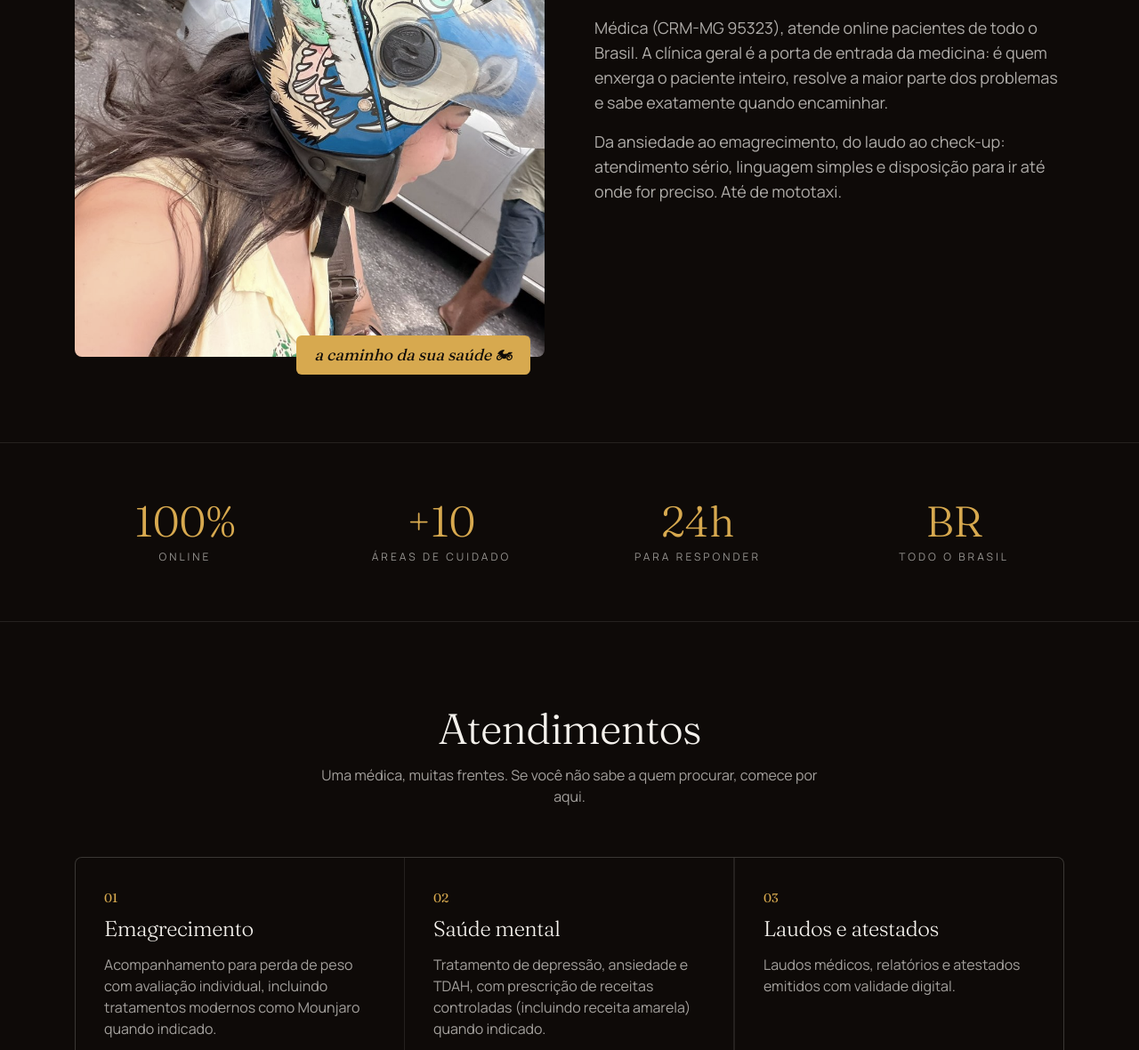
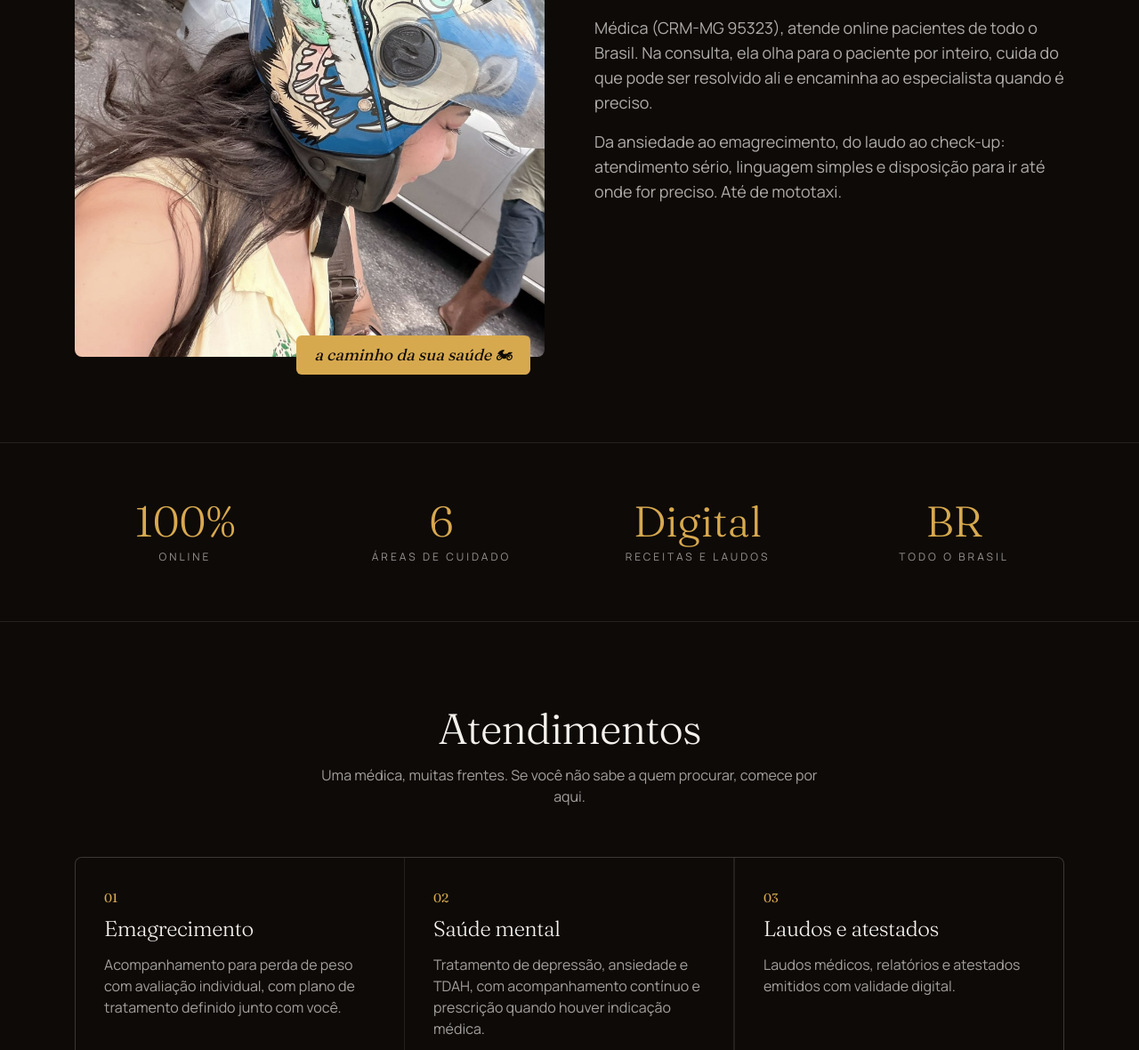
Before and after one commit to mlvalli/mlvalli.github.io, a plain HTML site: page index.html in a window 1280 px wide. Shown: the part 1600-2780 px from the top of the page at 89% size. Drawn offline with Linux system fonts and the light colour scheme.

Commit message:
Ajusta textos às regras do CFM e do Google

```diff
--- a/index.html
+++ b/index.html
@@ -4,17 +4,17 @@
   <meta charset="utf-8" />
   <meta name="viewport" content="width=device-width, initial-scale=1" />
   <title>Dra. Maria Luiza Valli | Médica Online · CRM-MG 95323</title>
-  <meta name="description" content="Consulta médica online com a Dra. Maria Luiza Valli: clínica geral, saúde mental (depressão, ansiedade, TDAH), emagrecimento, calvície, laudos e medicina do trabalho. Agende pelo WhatsApp." />
-  <meta name="keywords" content="médica online, consulta online, clínica geral, telemedicina, emagrecimento, mounjaro, depressão, ansiedade, TDAH, laudo médico, medicina do trabalho, calvície" />
+  <meta name="description" content="Consulta médica online com a Dra. Maria Luiza Valli: consultas, check-up, saúde mental (depressão, ansiedade, TDAH), emagrecimento, calvície, laudos e medicina do trabalho. Agende pelo WhatsApp." />
+  <meta name="keywords" content="médica online, consulta online, check-up, telemedicina, emagrecimento, depressão, ansiedade, TDAH, laudo médico, medicina do trabalho, calvície" />
   <meta name="robots" content="index, follow" />
   <meta name="author" content="Dra. Maria Luiza Valli" />
   <meta property="og:locale" content="pt_BR" />
   <meta property="og:title" content="Dra. Maria Luiza Valli | Médica Online · CRM-MG 95323" />
-  <meta property="og:description" content="Consulta médica online com a Dra. Maria Luiza Valli: clínica geral, saúde mental (depressão, ansiedade, TDAH), emagrecimento, calvície, laudos e medicina do trabalho. Agende pelo WhatsApp." />
+  <meta property="og:description" content="Consulta médica online com a Dra. Maria Luiza Valli: consultas, check-up, saúde mental (depressão, ansiedade, TDAH), emagrecimento, calvície, laudos e medicina do trabalho. Agende pelo WhatsApp." />
   <meta property="og:type" content="website" />
   <meta name="twitter:card" content="summary_large_image" />
   <meta name="twitter:title" content="Dra. Maria Luiza Valli | Médica Online · CRM-MG 95323" />
-  <meta name="twitter:description" content="Consulta médica online com a Dra. Maria Luiza Valli: clínica geral, saúde mental (depressão, ansiedade, TDAH), emagrecimento, calvície, laudos e medicina do trabalho. Agende pelo WhatsApp." />
+  <meta name="twitter:description" content="Consulta médica online com a Dra. Maria Luiza Valli: consultas, check-up, saúde mental (depressão, ansiedade, TDAH), emagrecimento, calvície, laudos e medicina do trabalho. Agende pelo WhatsApp." />
   <link rel="icon" href="favicon.ico" type="image/x-icon" />
   <link rel="preconnect" href="https://fonts.googleapis.com" />
   <link rel="preconnect" href="https://fonts.gstatic.com" crossorigin />
@@ -28,15 +28,14 @@
       {
         "@type": "Physician",
         "name": "Dra. Maria Luiza Valli",
-        "description": "Consulta médica online com a Dra. Maria Luiza Valli: clínica geral, saúde mental (depressão, ansiedade, TDAH), emagrecimento, calvície, laudos e medicina do trabalho. Agende pelo WhatsApp.",
-        "medicalSpecialty": ["PrimaryCare", "Psychiatric", "Dermatology", "Occupational"],
+        "description": "Consulta médica online com a Dra. Maria Luiza Valli: consultas, check-up, saúde mental (depressão, ansiedade, TDAH), emagrecimento, calvície, laudos e medicina do trabalho. Agende pelo WhatsApp.",
         "availableService": [
           {"@type": "MedicalProcedure", "name": "Emagrecimento"},
           {"@type": "MedicalProcedure", "name": "Saúde mental"},
           {"@type": "MedicalProcedure", "name": "Laudos e atestados"},
           {"@type": "MedicalProcedure", "name": "Medicina do trabalho"},
           {"@type": "MedicalProcedure", "name": "Calvície"},
-          {"@type": "MedicalProcedure", "name": "Clínica geral"}
+          {"@type": "MedicalProcedure", "name": "Consulta médica e check-up"}
         ],
         "areaServed": {"@type": "Country", "name": "Brasil"},
         "telephone": "+553193143207"
@@ -134,7 +133,7 @@
             <div class="reveal">
               <p class="eyebrow">Quem sou eu</p>
               <h2 class="about-title">Dra. Maria Luiza Valli</h2>
-              <p class="about-text mt-6">Médica (CRM-MG 95323), atende online pacientes de todo o Brasil. A clínica geral é a porta de entrada da medicina: é quem enxerga o paciente inteiro, resolve a maior parte dos problemas e sabe exatamente quando encaminhar.</p>
+              <p class="about-text mt-6">Médica (CRM-MG 95323), atende online pacientes de todo o Brasil. Na consulta, ela olha para o paciente por inteiro, cuida do que pode ser resolvido ali e encaminha ao especialista quando é preciso.</p>
               <p class="about-text mt-4">Da ansiedade ao emagrecimento, do laudo ao check-up: atendimento sério, linguagem simples e disposição para ir até onde for preciso. Até de mototaxi.</p>
             </div>
           </div>
@@ -143,8 +142,8 @@
         <section class="stats">
           <div class="container stats-grid">
             <div class="reveal"><p class="stat-n">100%</p><p class="stat-l">Online</p></div>
-            <div class="reveal"><p class="stat-n">+10</p><p class="stat-l">Áreas de cuidado</p></div>
-            <div class="reveal"><p class="stat-n">24h</p><p class="stat-l">Para responder</p></div>
+            <div class="reveal"><p class="stat-n">6</p><p class="stat-l">Áreas de cuidado</p></div>
+            <div class="reveal"><p class="stat-n">Digital</p><p class="stat-l">Receitas e laudos</p></div>
             <div class="reveal"><p class="stat-n">BR</p><p class="stat-l">Todo o Brasil</p></div>
           </div>
         </section>
@@ -156,12 +155,12 @@
             <article class="reveal service">
               <span class="service-n">01</span>
               <h3>Emagrecimento</h3>
-              <p>Acompanhamento para perda de peso com avaliação individual, incluindo tratamentos modernos como Mounjaro quando indicado.</p>
+              <p>Acompanhamento para perda de peso com avaliação individual, com plano de tratamento definido junto com você.</p>
             </article>
             <article class="reveal service">
               <span class="service-n">02</span>
               <h3>Saúde mental</h3>
-              <p>Tratamento de depressão, ansiedade e TDAH, com prescrição de receitas controladas (incluindo receita amarela) quando indicado.</p>
+              <p>Tratamento de depressão, ansiedade e TDAH, com acompanhamento contínuo e prescrição quando houver indicação médica.</p>
             </article>
             <article class="reveal service">
               <span class="service-n">03</span>
@@ -180,7 +179,7 @@
             </article>
             <article class="reveal service">
               <span class="service-n">06</span>
-              <h3>Clínica geral</h3>
+              <h3>Consulta e check-up</h3>
               <p>Check-up, exames, pressão, diabetes, colesterol, prevenção cardiovascular e aquele problema que ninguém sabe a quem levar.</p>
             </article>
           </div>
--- a/script.js
+++ b/script.js
@@ -25,7 +25,7 @@
   });
 
   // Faixa animada (itens duplicados para o loop contínuo)
-  var items = ["Clínica geral", "Saúde mental", "Emagrecimento", "Laudos", "Medicina do trabalho", "Calvície", "Check-up", "Receitas digitais"];
+  var items = ["Consulta médica", "Saúde mental", "Emagrecimento", "Laudos", "Medicina do trabalho", "Calvície", "Check-up", "Receitas digitais"];
   var marquee = document.getElementById("marquee");
   for (var k = 0; k < 2; k++) {
     items.forEach(function (t) {
```
